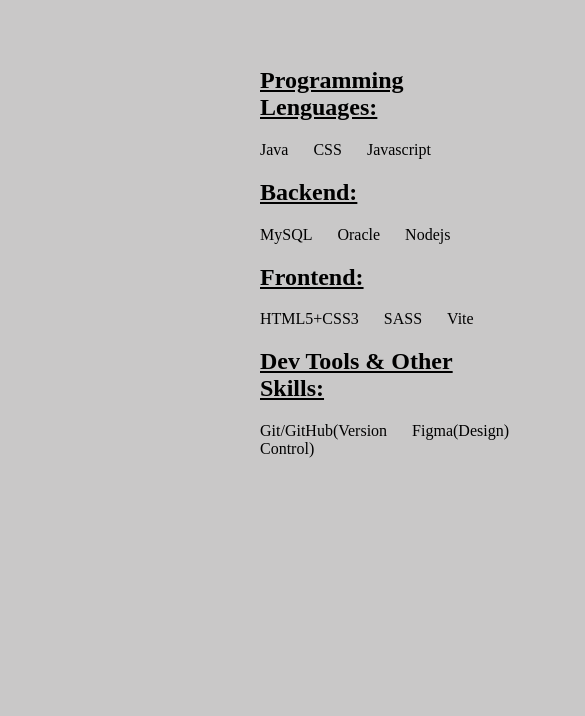
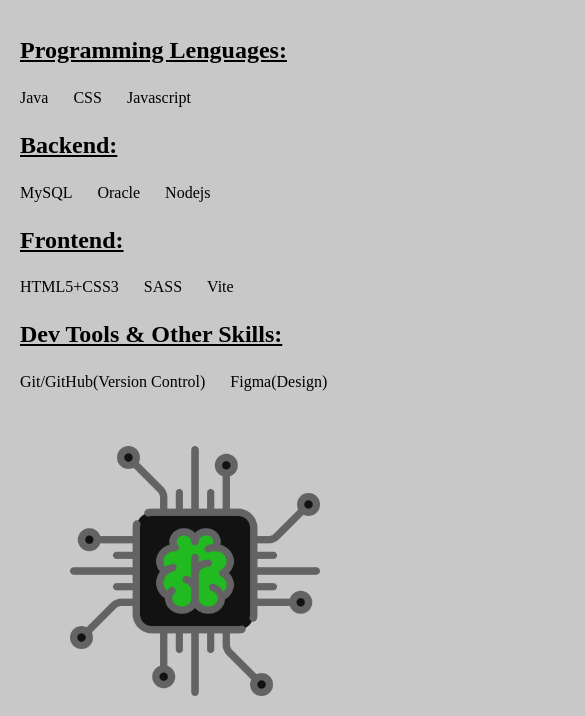
Before and after one commit to dmelero1/portfolioprimero, a website built with Vite: page portfolioprimero/skill.html in a window 390 px wide. Shown: the part 137-853 px from the top of the page, 585 px wide, since content can reach past the window. Built offline with nearby package versions, Linux system fonts and the light colour scheme.

Commit message:
Skills responsivo

```diff
--- a/portfolioprimero/src/styles/_layouts.scss
+++ b/portfolioprimero/src/styles/_layouts.scss
@@ -106,7 +106,7 @@
 
     h2 {
       font-family: $font-family-heebo-bold;
-      font-weight: $font-weight-regular;
+      font-weight: $font-weight-bold-1;
       text-decoration: underline;
     }
     img {
--- a/portfolioprimero/src/styles/_mixins.scss
+++ b/portfolioprimero/src/styles/_mixins.scss
@@ -102,9 +102,39 @@
       }
     }
 
+    .cajasSkill {
+      flex-direction: column;
+      align-items: center;
+      padding: 20px 10px;
+      .caja {
+        display: flex;
+        flex-direction: column;
+        align-items: center;
+        margin: 0;
+        width: 100%;
+        max-width: 350px;
+        h2 {
+          align-self: flex-start;
+          width: 100%;
+        }
+        img {
+          margin-top: 50px;
+        }
+        .skills-format {
+          align-self: flex-start;
+          width: 100%;
+          p {
+            margin: 5px 0;
+            text-align: left;
+          }
+        }
+
+      }
+    }
+
     footer {
       gap: 20px;
-      margin: 50px 30px 5px 30px;
+      margin: 20px 30px 15px 30px;
     }
   }
 
```
